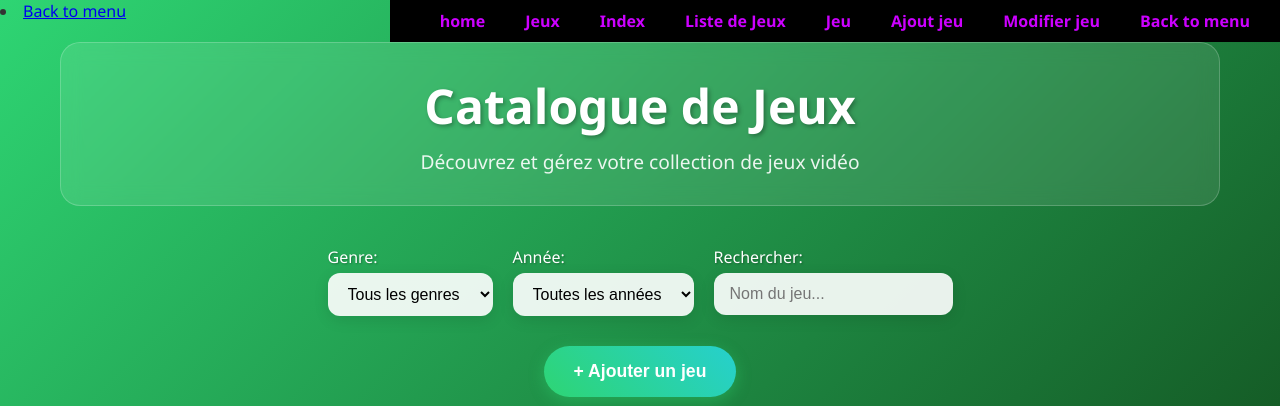
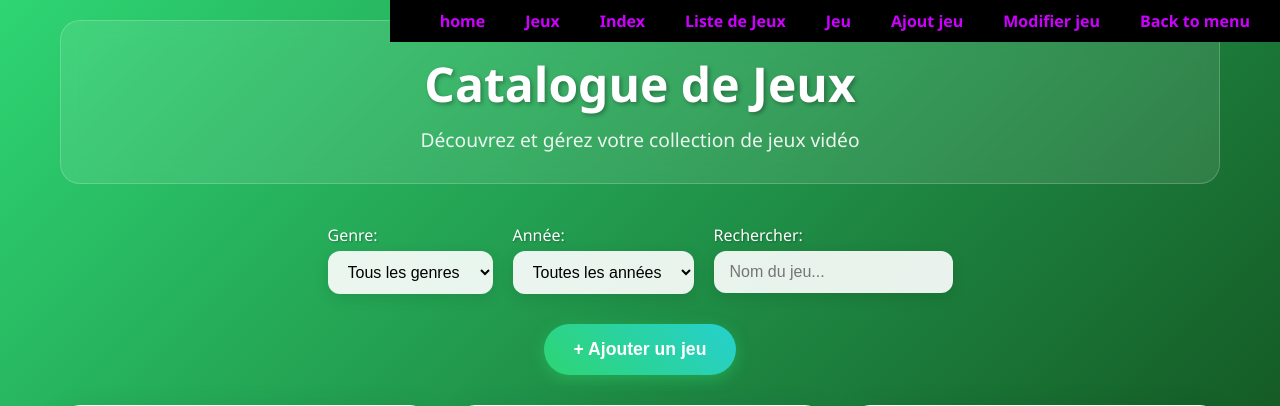
Before and after one commit to MaverickYoan/catalogue_jeu_genre_ann-e, a PHP site: page /jeux.php in a window 1280 px wide. Shown: the top 406 px of the page. Run offline with PHP 8.4, Linux system fonts and the light colour scheme.

Commit message:
jeu.php_backtomenu

```diff
--- a/src/jeu.php
+++ b/src/jeu.php
@@ -62,7 +62,7 @@ if (
             <li><a href="http://localhost:8001/jeu.php">Jeu</a></li>
             <li><a href="http://localhost:8001/add.php">Ajout jeu</a></li>
             <li><a href="http://localhost:8001/modifier.php">Modifier jeu</a></li>
-            <li><a class="links" href="/">Back to menu</a></li>
+            <li><a class="links" href="http://localhost:8001/home.php">Back to menu</a></li>
         </ul>
     </nav>
 
--- a/src/jeux.php
+++ b/src/jeux.php
@@ -362,10 +362,9 @@
             <li><a href="http://localhost:8001/jeu.php">Jeu</a></li>
             <li><a href="http://localhost:8001/add.php">Ajout jeu</a></li>
             <li><a href="http://localhost:8001/modifier.php">Modifier jeu</a></li>
-            <li><a class="links" href="/">Back to menu</a></li>
+            <li><a href="http://localhost:8001/home.php">Back to menu</a></li>
         </ul>
     </nav>
-    <li><a class="links" href="/">Back to menu</a></li>
 
     <div class="container">
         <header>
```
